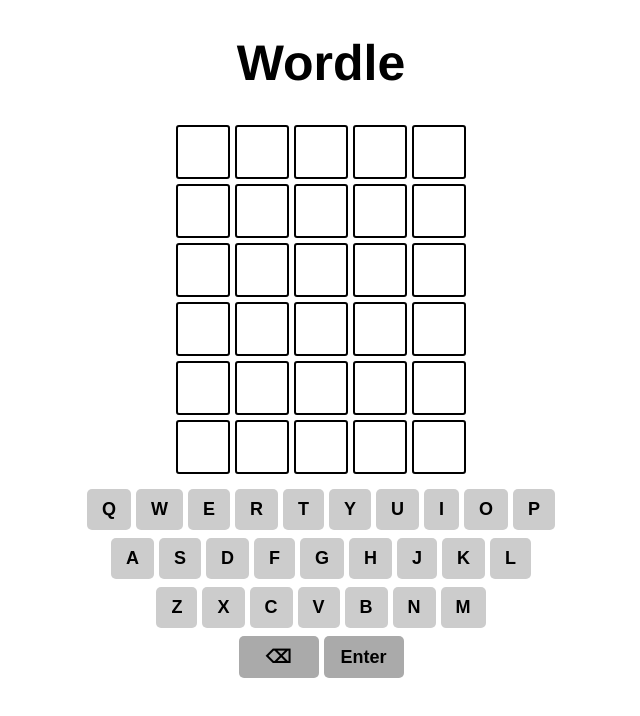
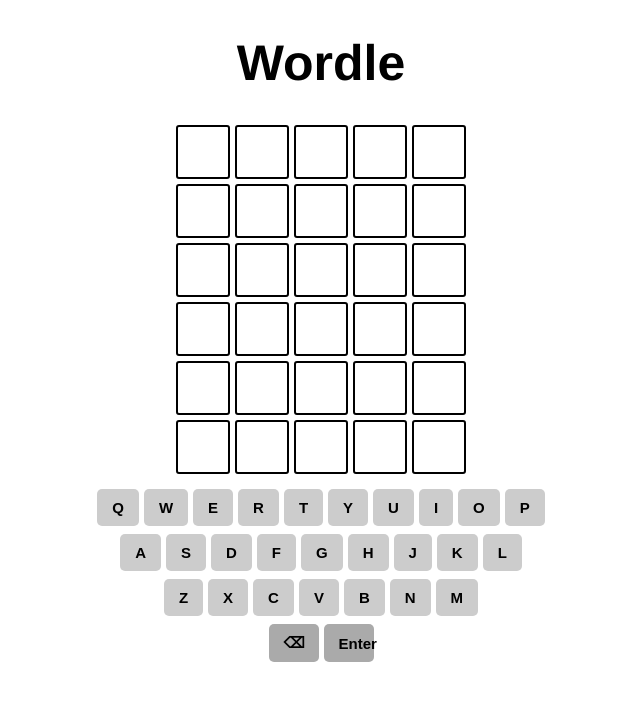
Before and after one commit to nakedreact/wordle-frontend, a React (Vite) app: page / in a window 1280 px wide. Shown: the top 716 px of the page, without its empty margins (319-959 px from the left). Built offline with nearby package versions, Linux system fonts and the light colour scheme; no server answers.

Commit message:
Update App.css

```diff
--- a/src/App.css
+++ b/src/App.css
@@ -93,7 +93,7 @@
 
 .key {
   padding: 10px 15px;
-  font-size: 18px;
+  font-size: 15px;
   font-weight: bold;
   border: none;
   background: #ccc;
@@ -107,5 +107,5 @@
 
 .special {
   background: #aaa;
-  width: 80px;
+  width: 50px;
 }
```
